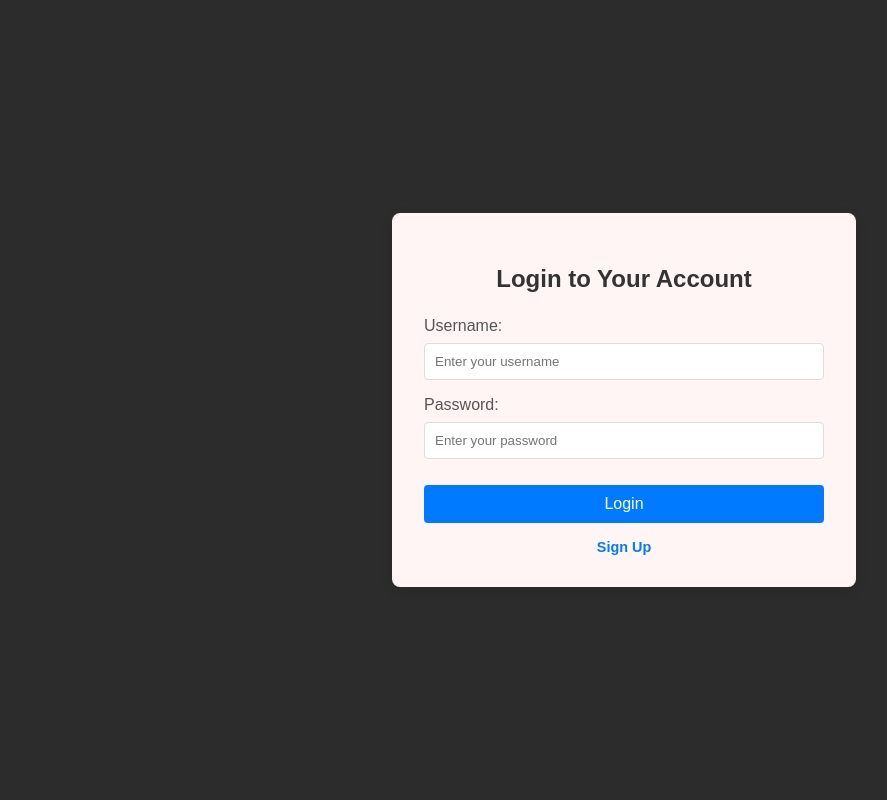
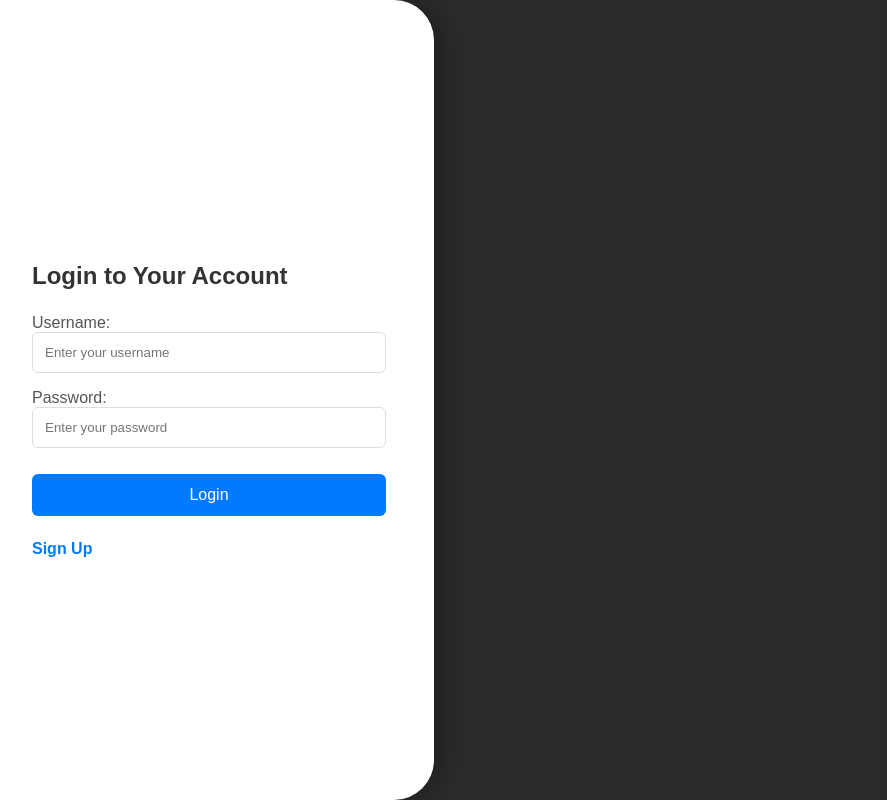
Before and after one commit to AlexBremnerIsThisAvailable/ASSESSMENT-TASK-3, a Flask app: page / in a window 1280 px wide. Shown: the whole page, without its empty margins (16-903 px from the left). Run offline with Flask 3, Linux system fonts and the light colour scheme.

Commit message:
changed website style and html to look better (right side of login screen needs to be filled)

```diff
--- a/static/styles.css
+++ b/static/styles.css
@@ -5,52 +5,98 @@ body {
     color: #ffffff;
 }
 
-.login-container {
-    background-color: #fff5f5;
-    padding: 2rem;
-    border-radius: 8px;
-    box-shadow: 0 4px 12px rgba(0, 0, 0, 0.1);
-    width: 100%;
-    max-width: 400px;
-
-    position: absolute;
-    top: 50%;
-    left: 50%;
-    transform: translate(-50%, -50%);
+h2 {
+    text-align: center;
+    color: #ffffff;
+    margin-bottom: 1.5rem;
 }
 
-h2 {
-    text-align: center;
+.navbar {
+    background-color: #474545;
+    padding: 1rem 5%;
+    display: flex;
+    justify-content: space-between;
+    align-items: center;
+    box-shadow: 0 2px 4px rgba(0, 0, 0, 0.1);
+}
+
+
+.navbar a {
+    color: #ffffff;
+    text-decoration: none;
+    font-weight: normal;
+    white-space: nowrap;
+    margin-left: 20px;
+}
+
+
+.site-title {
+    font-size: 1.5rem;
+    font-weight: bold;
+}
+
+body.login-page {
+    display: flex;
+    min-height: 100vh;
+    align-items: stretch;
+}
+
+.login-page .login-container {
+    background-color: #ffffff;
+    padding: 3rem;
+    width: 100%;
+    max-width: 450px;
+    height: 100vh;
+    box-sizing: border-box;
+    box-shadow: 10px 0 30px rgba(0, 0, 0, 0.3);
+
+    border-top-right-radius: 40px;
+    border-bottom-right-radius: 40px;
+
+    display: flex;
+    flex-direction: column;
+    justify-content: center;
+
+    position: relative;
+    top: 0;
+    left: 0;
+    transform: none;
+}
+
+.login-page h2 {
     color: #333;
-    margin-bottom: 1.5rem;
+    text-align: left;
+}
+
+.login-page label {
+    color: #555;
+}
+
+.login-page .footer-link {
+    text-align: left;
+    margin-top: 1.5rem;
 }
 
 .form-group {
     margin-bottom: 1rem;
 }
 
-label {
-    display: block;
-    margin-bottom: 0.5rem;
-    color: #555;
-}
-
 input[type="text"],
 input[type="password"] {
     width: 100%;
-    padding: 10px;
+    padding: 12px;
     border: 1px solid #ddd;
-    border-radius: 4px;
+    border-radius: 6px;
     box-sizing: border-box;
 }
 
 button {
     width: 100%;
-    padding: 10px;
+    padding: 12px;
     background-color: #007bff;
     color: white;
     border: none;
-    border-radius: 4px;
+    border-radius: 6px;
     cursor: pointer;
     font-size: 1rem;
     margin-top: 10px;
@@ -60,153 +106,34 @@ button:hover {
     background-color: #0056b3;
 }
 
-.footer-link {
-    text-align: center;
-    margin-top: 1rem;
-    font-size: 0.9rem;
-}
-
-.navbar {
-    background-color: #474545;
-    padding: 1rem 5%;
-    box-shadow: 0 2px 4px rgba(0, 0, 0, 0.1);
-    display: flex;
-    justify-content: space-between;
-    align-items: center;
-}
-
-.site-title {
-    font-size: 1.5rem;
-    font-weight: bold;
-    color: #ffffff;
-}
-
-.navbar a {
-    color: #ffffff;
-    text-decoration: none;
-    margin-left: 20px;
-}
-
-.navbar a.active {
-    color: #ffffff;
-    font-weight: bold;
-}
-
-
 .main-content {
     padding: 20px 5%;
 }
 
 
-
-.feed {
-
-    width: 100%;
-    display: flex;
-    flex-direction: column;
-    gap: 15px;
-}
-
 .post-editor {
-    background-color: #393838;
-    padding: 1rem;
-    border-radius: 8px;
-    box-shadow: 0 1px 3px rgba(0, 0, 0, 0.1);
+    margin-bottom: 30px;
 }
 
 .post-editor textarea {
     width: 100%;
-    border: 1px solid #ddd;
-    border-radius: 4px;
-    padding: 10px;
+    min-height: 120px;
+    padding: 12px;
+    border-radius: 6px;
     box-sizing: border-box;
     margin-bottom: 10px;
     resize: vertical;
-    min-height: 80px;
 }
 
 .post {
     background-color: #535050;
     padding: 1rem;
     border-radius: 8px;
-    box-shadow: 0 1px 3px rgba(0, 0, 0, 0.1);
-    border: 1px solid #515050;
+    margin-bottom: 20px;
 }
-
-.post-header {
-    font-weight: bold;
-    margin-bottom: 0.5rem;
-}
-
-.post-time {
-    color: #ffffff;
-    font-weight: normal;
-    font-size: 0.8rem;
-}
-
-.post-actions {
-    margin-top: 1rem;
-    display: flex;
-    justify-content: space-around;
-    color: #ffffff;
-    cursor: pointer;
-}
-
-
-
 
 .footer-link a {
     color: #007bff;
     text-decoration: none;
-    margin: 0 10px;
     font-weight: bold;
-    transition: color 0.3s ease;
-    display: inline-block;
 }
-
-.footer-link a:hover {
-    color: #0056b3;
-}
-
-
-.footer-link {
-    text-align: center;
-    margin-top: 1rem;
-    font-size: 0.9rem;
-}
-
-
-.footer-link a.button-link {
-    background-color: #f0f0f0;
-    padding: 8px 16px;
-    border-radius: 4px;
-    border: 1px solid #ddd;
-    color: #333;
-    font-weight: normal;
-}
-
-.footer-link a.button-link:hover {
-    background-color: #e0e0e0;
-    text-decoration: none;
-}
-
-
-.user-list {
-    background-color: #474545; padding: 20px; border-radius: 8px;
-
-}
-
-.user-row {
-    padding: 10px 0; border-bottom: 1px solid #535050; display: flex; justify-content: space-between; align-items: center;
-
-}
-
-.user-actions {
-    display: flex; gap: 10px;
-
-}
-
-.user-actions button {
-    padding: 5px 10px; font-size: 0.8rem;
-
-}
--- a/templates/home.html
+++ b/templates/home.html
@@ -9,7 +9,7 @@
 </head>
 <body>
     <header class="navbar">
-        <div class="site-title">Pixel Hub</div>
+        <div class="site-title">Community Central</div>
         <nav>
             <a href="/home?user={{ username }}&role={{ role }}" class="active">Home</a>
             {% if role == 'Admin' %}
--- a/templates/login.html
+++ b/templates/login.html
@@ -4,10 +4,9 @@
     <meta charset="UTF-8">
     <meta name="viewport" content="width=device-width, initial-scale=1.0">
     <title>Basic Login Page</title>
-
     <link rel="stylesheet" href="/static/styles.css">
 </head>
-<body>
+<body class="login-page">
     <div class="login-container">
         <h2>Login to Your Account</h2>
 
```
